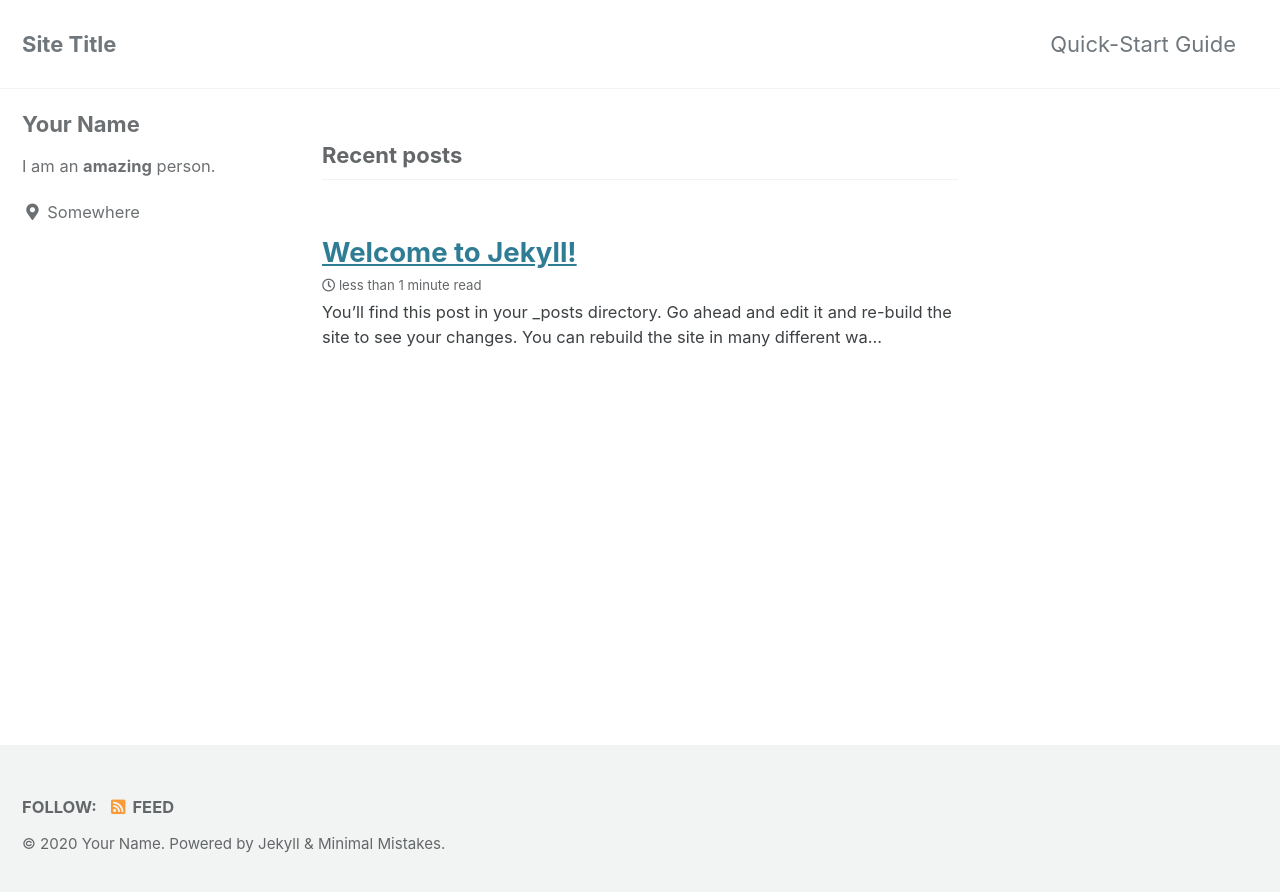
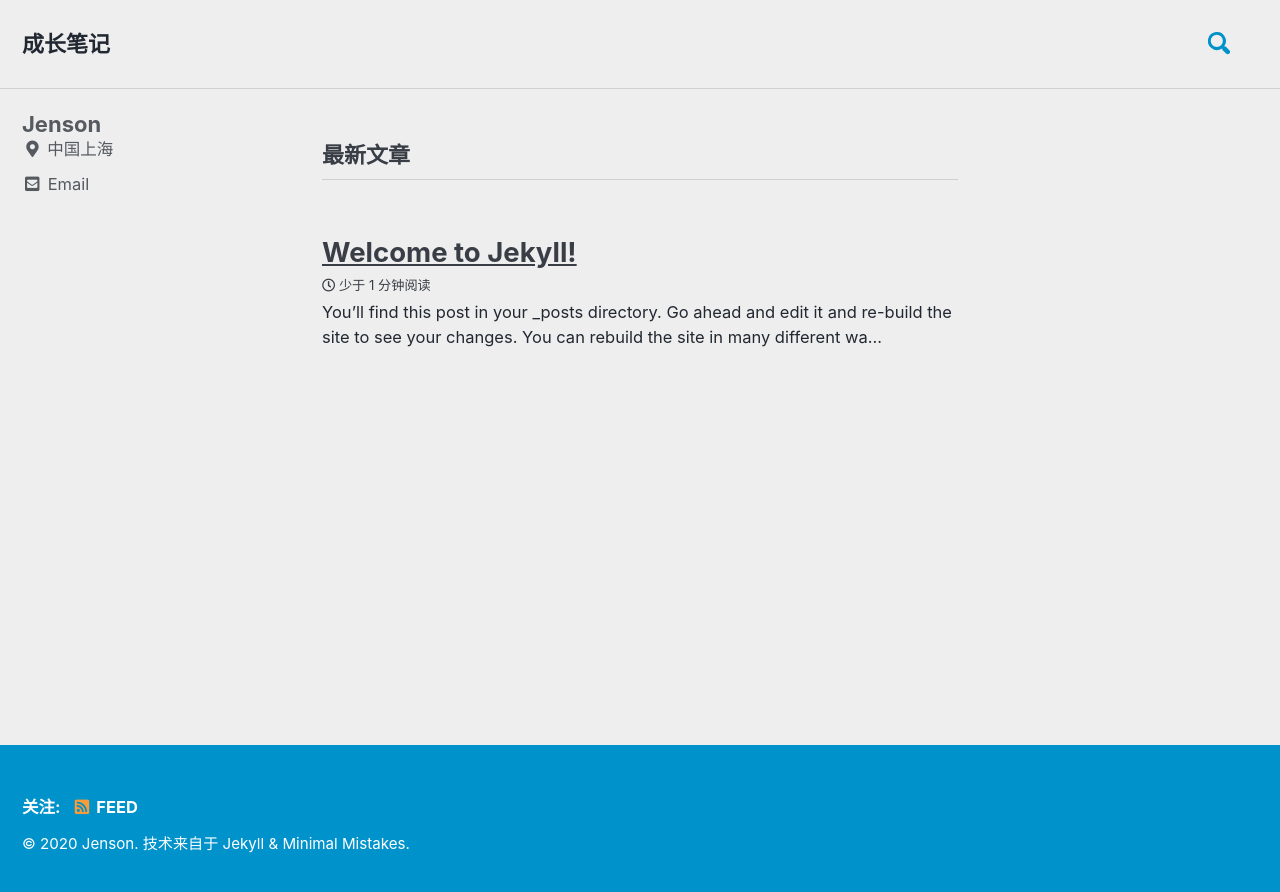
Before and after one commit to yzsever/yzsever.github.io, a Jekyll site: the page built from index.html, in a window 1280 px wide. Shown: the top 892 px of the page. Built offline with Jekyll 4.4.1, drawn with Linux system fonts in a browser that asks for light colours; cached includes are drawn as plain includes; the list of posts is cut into pages by our own code.

Commit message:
修改主题配置

```diff
--- a/_config.yml
+++ b/_config.yml
@@ -12,16 +12,16 @@
 
 # theme                  : "minimal-mistakes-jekyll"
 # remote_theme           : "mmistakes/minimal-mistakes"
-minimal_mistakes_skin    : "default" # "air", "aqua", "contrast", "dark", "dirt", "neon", "mint", "plum", "sunrise"
+minimal_mistakes_skin    : "air" # "air", "aqua", "contrast", "dark", "dirt", "neon", "mint", "plum", "sunrise"
 
 # Site Settings
-locale                   : "en-US"
-title                    : "Site Title"
+locale                   : "zh-CN"
+title                    : "成长笔记"
 title_separator          : "-"
 subtitle                 : # site tagline that appears below site title in masthead
-name                     : "Your Name"
-description              : "An amazing website."
-url                      : # the base hostname & protocol for your site e.g. "https://mmistakes.github.io"
+name                     : "Jenson"
+description              : "万物可爱，人生可期。"
+url                      : "https://yzsever.github.io" # the base hostname & protocol for your site e.g. "https://mmistakes.github.io"
 baseurl                  : # the subpath of your site, e.g. "/blog"
 repository               : # GitHub username/repo-name e.g. "mmistakes/minimal-mistakes"
 teaser                   : # path of fallback teaser image, e.g. "/assets/images/500x300.png"
@@ -51,7 +51,7 @@ reCaptcha:
   secret                 :
 atom_feed:
   path                   : # blank (default) uses feed.xml
-search                   : # true, false (default)
+search                   : true # true, false (default)
 search_full_content      : # true, false (default)
 search_provider          : # lunr (default), algolia, google
 algolia:
@@ -79,7 +79,7 @@ og_image                 : # Open Graph/Twitter default site image
 # For specifying social profiles
 # - https://developers.google.com/structured-data/customize/social-profiles
 social:
-  type                   : # Person or Organization (defaults to Person)
+  type                   : Person # Person or Organization (defaults to Person)
   name                   : # If the user or organization name differs from the site's name
   links: # An array of links to social media profiles
 
@@ -93,15 +93,15 @@ analytics:
 
 # Site Author
 author:
-  name             : "Your Name"
+  name             : "Jenson"
   avatar           : # path of avatar image, e.g. "/assets/images/bio-photo.jpg"
-  bio              : "I am an **amazing** person."
-  location         : "Somewhere"
+  bio              : # "I am an **amazing** person."
+  location         : "中国上海"
   email            :
   links:
     - label: "Email"
       icon: "fas fa-fw fa-envelope-square"
-      # url: "mailto:your.name@email.com"
+      url: "mailto:yzsever@163.com"
     - label: "Website"
       icon: "fas fa-fw fa-link"
       # url: "https://your-website.com"
--- a/_data/navigation.yml
+++ b/_data/navigation.yml
@@ -1,7 +1,7 @@
 # main links
 main:
-  - title: "Quick-Start Guide"
-    url: https://mmistakes.github.io/minimal-mistakes/docs/quick-start-guide/
+  # - title: "Quick-Start Guide"
+  #   url: https://mmistakes.github.io/minimal-mistakes/docs/quick-start-guide/
   # - title: "About"
   #   url: https://mmistakes.github.io/minimal-mistakes/about/
   # - title: "Sample Posts"
```
Also changed, not shown: 10 other files.
